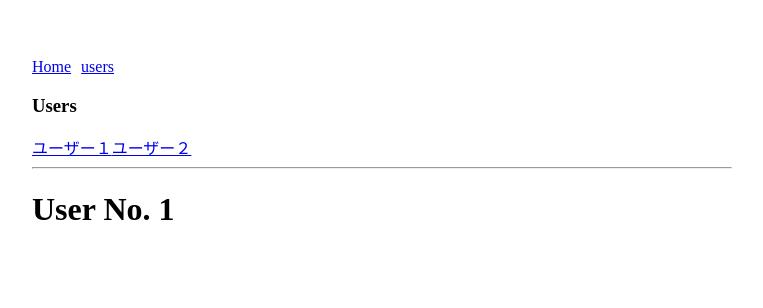
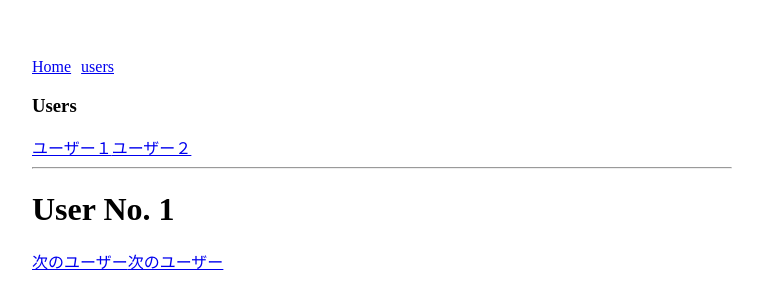
Before and after one commit to fujicho/spa-vuejs, a Vue app: page /users/1 in a window 1280 px wide. Shown: the top 308 px of the page, without its empty margins (258-1021 px from the left). Built offline with nearby package versions, Linux system fonts and the light colour scheme.

Commit message:
nameでの記述

```diff
--- a/src/router.js
+++ b/src/router.js
@@ -17,7 +17,7 @@
     props: true,
     children:[
       { path: "posts",component: UsersPosts},
-      { path: "profile",component: UsersProfile},
+      { path: "profile",component: UsersProfile, name: "users-id-profile"},
       ]
     }
   ]
--- a/src/views/Home.vue
+++ b/src/views/Home.vue
@@ -9,7 +9,10 @@
 export default {
   methods: {
     toUsers(){
-      this.$router.push({path: 'users'});
+      this.$router.push({
+        name: 'users-id-profile',
+        params: {id: 1}
+      });
     }
   }
 }
--- a/src/views/Users.vue
+++ b/src/views/Users.vue
@@ -6,6 +6,9 @@
 
     <hr>
     <h1>User No. {{ id }}</h1>
+    <router-link :to="'/users/' + (Number(id) + 1) + '/profile'">次のユーザー</router-link>
+    <router-link :to="{name: 'users-id-profile',params: {id: Number(id) + 1}}">次のユーザー</router-link>
+
     <router-view></router-view>
   </div>
 </template>
```
